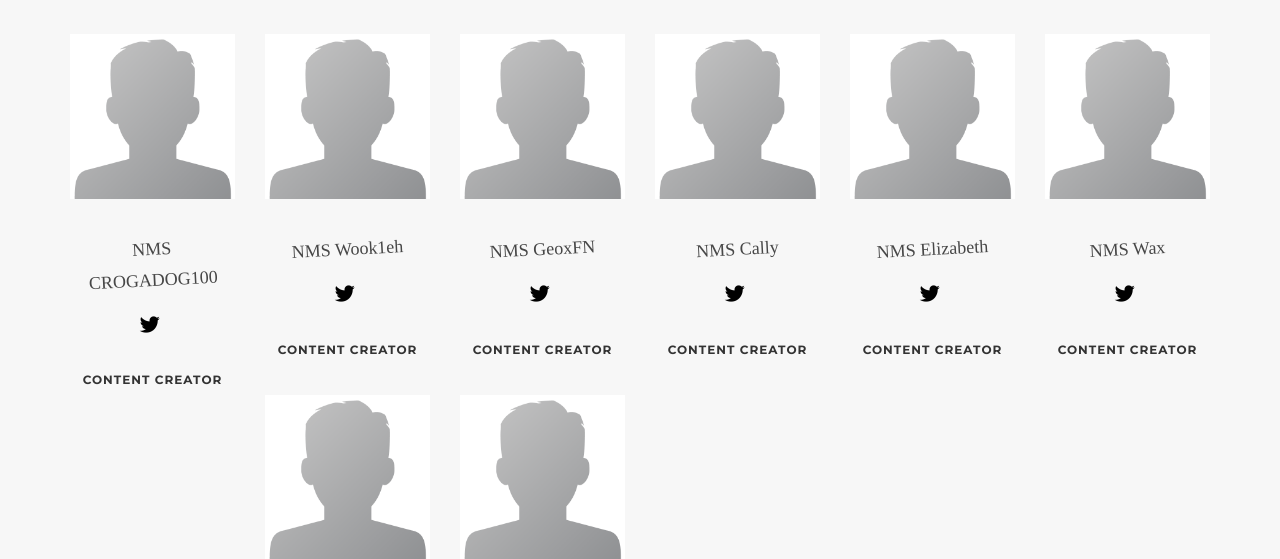
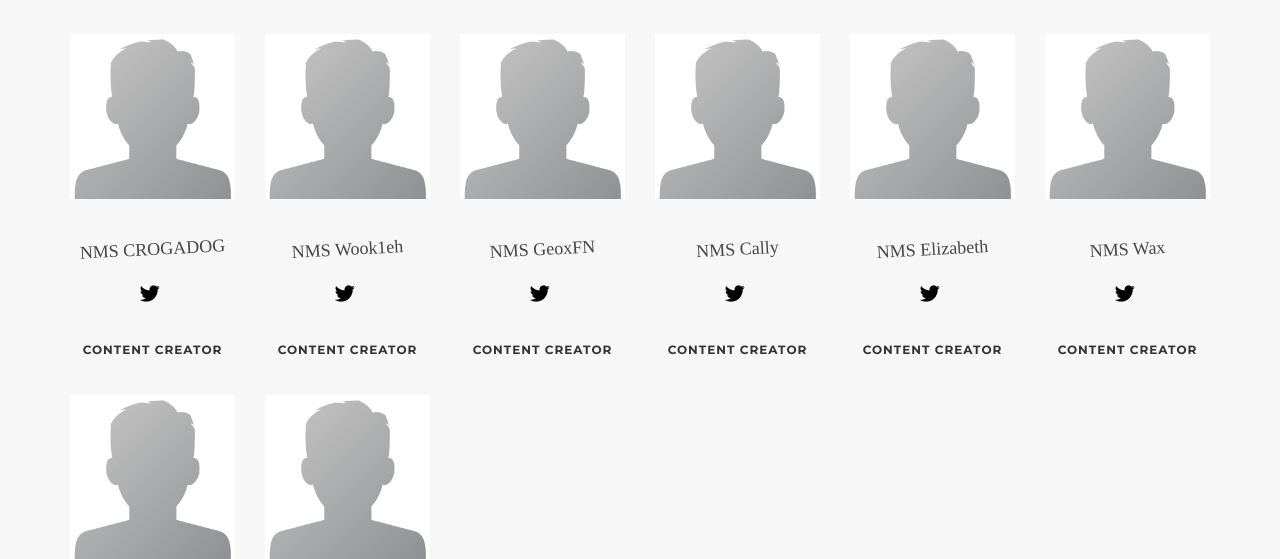
Before and after one commit to PeterRansome/NMS_website, a PHP site: page /content-creators in a window 1280 px wide. Shown: the part 756-1315 px from the top of the page. Run offline with PHP 8.4, Linux system fonts and the light colour scheme; some libraries are stand-ins or nearby versions; some web fonts are replaced.

Commit message:
CROG NAME CHANGE

```diff
--- a/content-creators.html
+++ b/content-creators.html
@@ -161,7 +161,7 @@ _iub.csConfiguration = {"lang":"en","siteId":1782134,"cookiePolicyId":27748971,
 	            <h6>Content Creator</h6>
 	          </div><div class="col-md-2 col-sm-6">
 	            <p><img class="img-responsive center-block" src="/assets/img/default.png" alt=""></p>
-	            <h2 class="classic">NMS CROGADOG100</h2>
+	            <h2 class="classic">NMS CROGADOG</h2>
 	            <ul class="list-inline">
 	              <li><a href="https://twitter.com/crogadog100"><i class="fab fa-twitter fa-lg"></i></a></li>
 	            </ul>
--- a/content-creators.php
+++ b/content-creators.php
@@ -60,7 +60,7 @@
 	            <h6>Content Creator</h6>
 	          </div><div class="col-md-2 col-sm-6">
 	            <p><img class="img-responsive center-block" src="/assets/img/default.png" alt=""></p>
-	            <h2 class="classic">NMS CROGADOG100</h2>
+	            <h2 class="classic">NMS CROGADOG</h2>
 	            <ul class="list-inline">
 	              <li><a href="https://twitter.com/crogadog100"><i class="fab fa-twitter fa-lg"></i></a></li>
 	            </ul>
```
